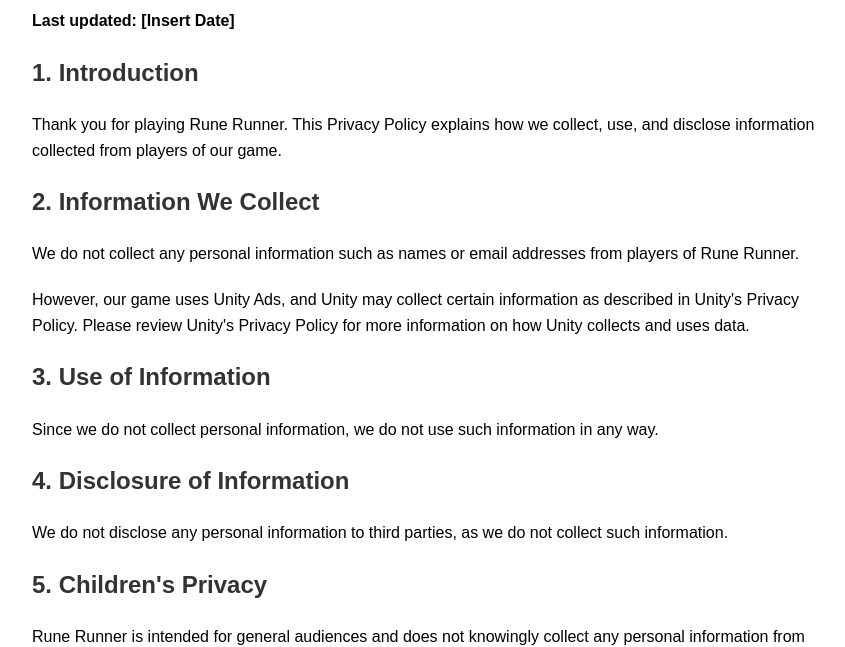
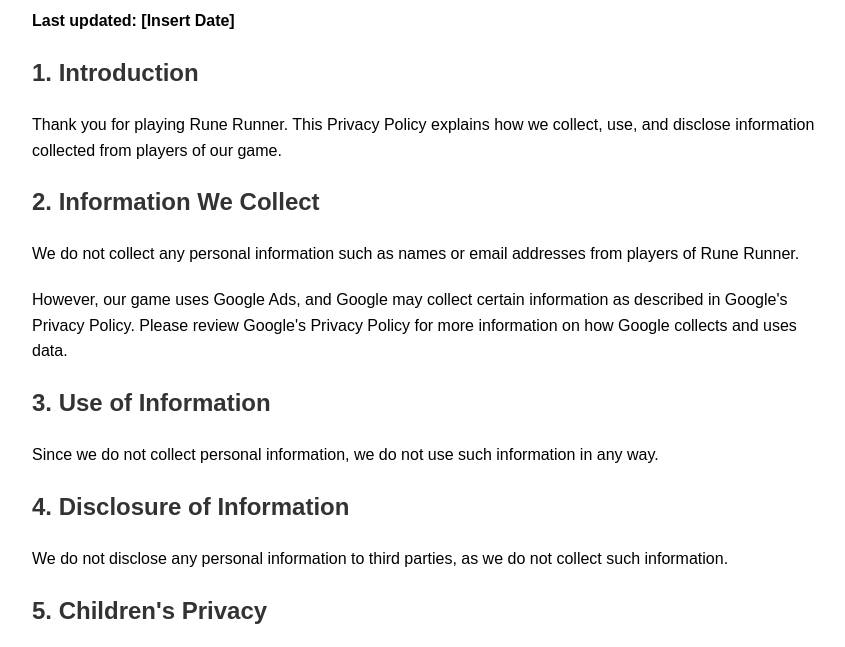
Before and after one commit to Aryabodhi/Rune-Runner, a plain HTML site: page index.html in a window 1280 px wide. Shown: the part 106-753 px from the top of the page, without its empty margins (208-1053 px from the left). Drawn offline with Linux system fonts and the light colour scheme.

Commit message:
Update index.html

```diff
--- a/index.html
+++ b/index.html
@@ -34,7 +34,7 @@
 
 <p>We do not collect any personal information such as names or email addresses from players of Rune Runner.</p>
 
-<p>However, our game uses Unity Ads, and Unity may collect certain information as described in Unity's Privacy Policy. Please review Unity's Privacy Policy for more information on how Unity collects and uses data.</p>
+<p>However, our game uses Google Ads, and Google may collect certain information as described in Google's Privacy Policy. Please review Google's Privacy Policy for more information on how Google collects and uses data.</p>
 
 <h2>3. Use of Information</h2>
 
```
